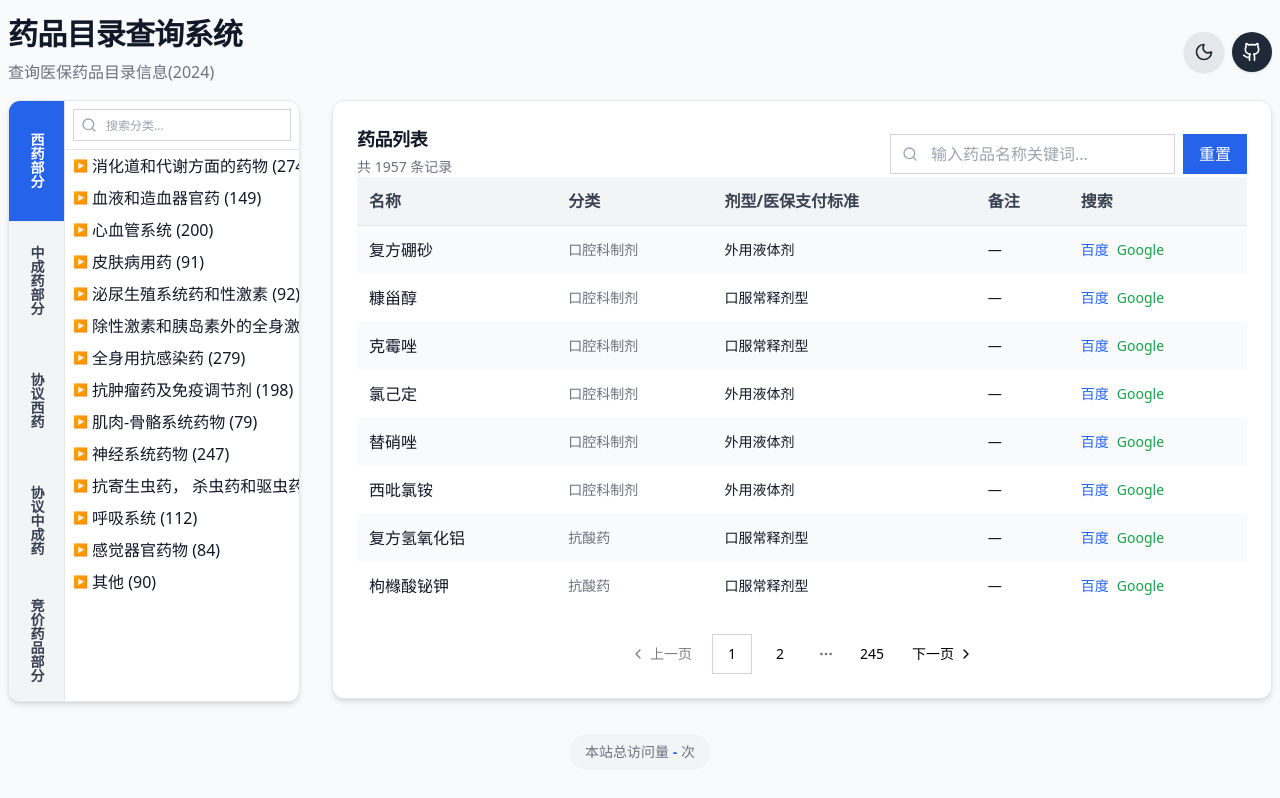
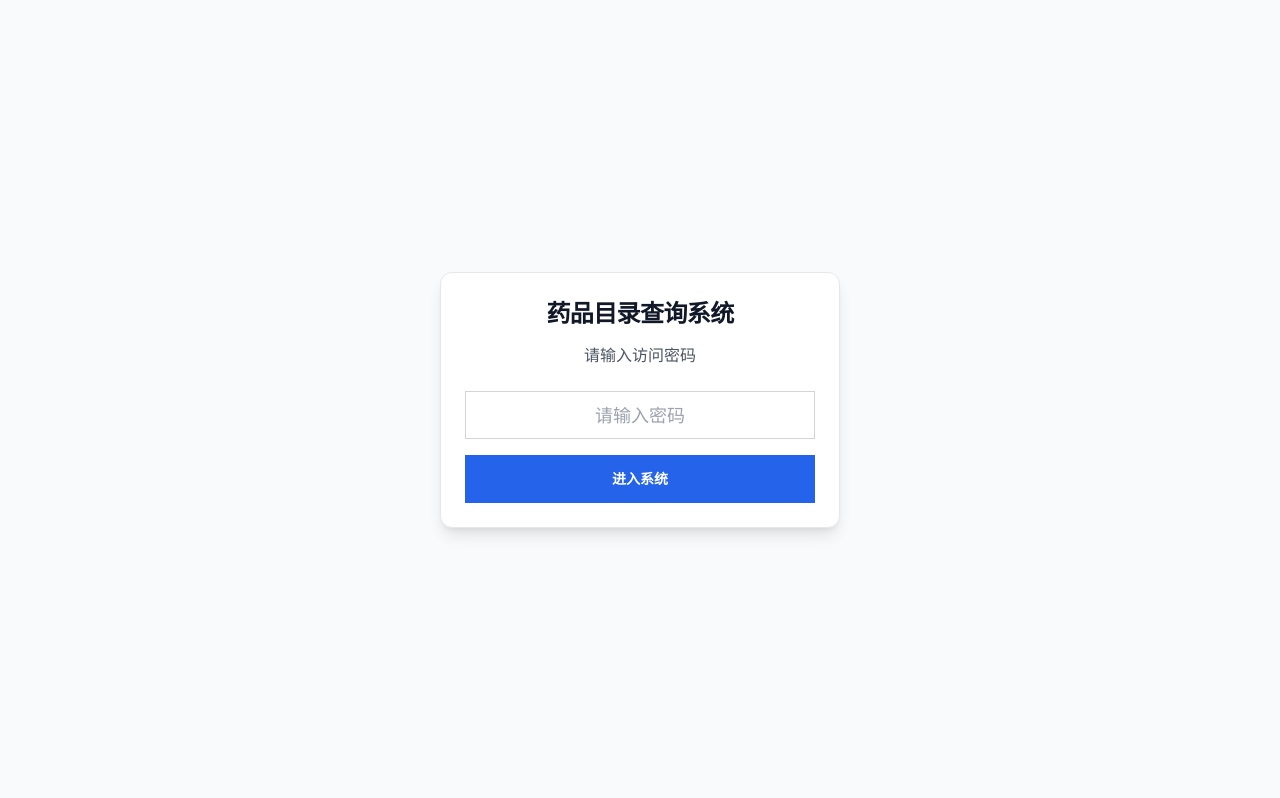
Before and after one commit to shijianzhong/medicine, a React (Vite) app: page / in a window 1280 px wide. Built offline with nearby package versions, Linux system fonts and the light colour scheme.

Commit message:
feat: 增加访问密码验证和修复分类搜索功能 - 添加密码验证界面，密码：ivwapgFx - 修复分类搜索功能，支持实时过滤 - 移除GitHub logo链接 - 优化用户体验和界面设计

```diff
--- a/src/App.tsx
+++ b/src/App.tsx
@@ -1,5 +1,5 @@
 import React, { useEffect, useState, useRef } from 'react';
-import { Search, Menu, Github, Sun, Moon } from 'lucide-react';
+import { Search, Menu, Sun, Moon } from 'lucide-react';
 import { Button } from '@/components/ui/button';
 import { Input } from '@/components/ui/input';
 
@@ -58,6 +58,9 @@ function App() {
   const pageSize = 8;
   const [drawerOpen, setDrawerOpen] = useState(false);
   const [theme, setTheme] = useState<'light' | 'dark'>('light');
+  const [isAuthenticated, setIsAuthenticated] = useState(false);
+  const [password, setPassword] = useState('');
+  const [passwordError, setPasswordError] = useState('');
   const categoryRefs = useRef<Record<string, HTMLDivElement | null>>({});
 
   // 主题初始化
@@ -88,7 +91,29 @@ function App() {
     console.log('HTML classList:', document.documentElement.classList.toString());
   };
 
+  // 密码验证函数
+  const handlePasswordSubmit = () => {
+    if (password === 'ivwapgFx') {
+      setIsAuthenticated(true);
+      setPasswordError('');
+      localStorage.setItem('medicine_auth', 'true');
+    } else {
+      setPasswordError('密码错误，请重新输入');
+      setPassword('');
+    }
+  };
+
+  // 检查是否已认证
   useEffect(() => {
+    const savedAuth = localStorage.getItem('medicine_auth');
+    if (savedAuth === 'true') {
+      setIsAuthenticated(true);
+    }
+  }, []);
+
+  useEffect(() => {
+    if (!isAuthenticated) return;
+
     const loadData = async () => {
       try {
         // 加载所有sheet的数据
@@ -113,7 +138,7 @@ function App() {
     };
 
     loadData();
-  }, []);
+  }, [isAuthenticated]);
 
   useEffect(() => {
     setSelectedCategory(null);
@@ -132,12 +157,53 @@ function App() {
     }
   }, [selectedCategory]);
 
+  // 密码验证界面
+  if (!isAuthenticated) {
+    return (
+      <div className="min-h-screen bg-gray-50 dark:bg-gray-900 flex items-center justify-center">
+        <div className="max-w-md w-full mx-auto p-6">
+          <Card className="rounded-xl shadow-lg bg-white dark:bg-gray-800 border-gray-200 dark:border-gray-700">
+            <CardHeader className="text-center">
+              <CardTitle className="text-2xl font-bold text-gray-900 dark:text-white mb-2">
+                药品目录查询系统
+              </CardTitle>
+              <p className="text-gray-600 dark:text-gray-400">
+                请输入访问密码
+              </p>
+            </CardHeader>
+            <CardContent className="space-y-4">
+              <div className="space-y-2">
+                <Input
+                  type="password"
+                  placeholder="请输入密码"
+                  value={password}
+                  onChange={(e) => setPassword(e.target.value)}
+                  onKeyPress={(e) => e.key === 'Enter' && handlePasswordSubmit()}
+                  className="w-full h-12 text-center text-lg border-gray-300 dark:border-gray-600 focus:ring-2 focus:ring-blue-500 bg-white dark:bg-gray-700 text-gray-900 dark:text-gray-100"
+                />
+                {passwordError && (
+                  <p className="text-red-500 text-sm text-center">{passwordError}</p>
+                )}
+              </div>
+              <Button
+                onClick={handlePasswordSubmit}
+                className="w-full h-12 bg-blue-600 dark:bg-blue-700 hover:bg-blue-700 dark:hover:bg-blue-800 text-white font-semibold"
+              >
+                进入系统
+              </Button>
+            </CardContent>
+          </Card>
+        </div>
+      </div>
+    );
+  }
+
   if (!medicineData) {
     return (
-      <div className="min-h-screen bg-background flex items-center justify-center">
+      <div className="min-h-screen bg-gray-50 dark:bg-gray-900 flex items-center justify-center">
         <div className="text-center">
-          <div className="animate-spin rounded-full h-8 w-8 border-b-2 border-primary mx-auto mb-4"></div>
-          <p className="text-muted-foreground">加载中...</p>
+          <div className="animate-spin rounded-full h-8 w-8 border-b-2 border-blue-600 mx-auto mb-4"></div>
+          <p className="text-gray-600 dark:text-gray-400">加载中...</p>
         </div>
       </div>
     );
@@ -198,7 +264,13 @@ function App() {
 
   // 递归渲染分类树
   function renderCategoryTree(categories: Record<string, Category>, level = 0, isMobileDrawer = false) {
-    return Object.values(categories).map((cat: Category) => {
+    // 过滤分类
+    const filteredCategories = Object.values(categories).filter((cat: Category) => {
+      if (!categorySearch) return true;
+      return cat.name.toLowerCase().includes(categorySearch.toLowerCase());
+    });
+
+    return filteredCategories.map((cat: Category) => {
       const expanded = expandedCategories[cat.code] ?? false;
       const hasChildren = cat.subcategories && Object.keys(cat.subcategories).length > 0;
       return (
@@ -380,16 +452,7 @@ function App() {
             >
               {theme === 'light' ? <Moon className="h-5 w-5" /> : <Sun className="h-5 w-5" />}
             </button>
-            {/* GitHub链接 */}
-            <a
-              href="https://github.com/badman200/medicine"
-              target="_blank"
-              rel="noopener noreferrer"
-              className="flex items-center justify-center w-10 h-10 rounded-full bg-gray-800 dark:bg-gray-600 text-white shadow hover:bg-gray-700 dark:hover:bg-gray-500 transition-colors"
-              title="查看GitHub仓库"
-            >
-              <Github className="h-5 w-5" />
-            </a>
+
             {/* 移动端分类按钮 */}
             <button
               className="sm:hidden flex items-center gap-2 px-3 py-2 rounded-md bg-blue-600 dark:bg-blue-700 text-white shadow hover:bg-blue-700 dark:hover:bg-blue-800"
```
